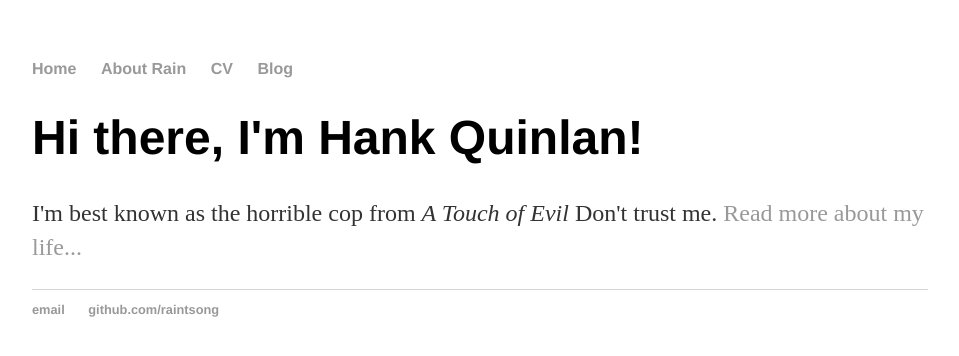
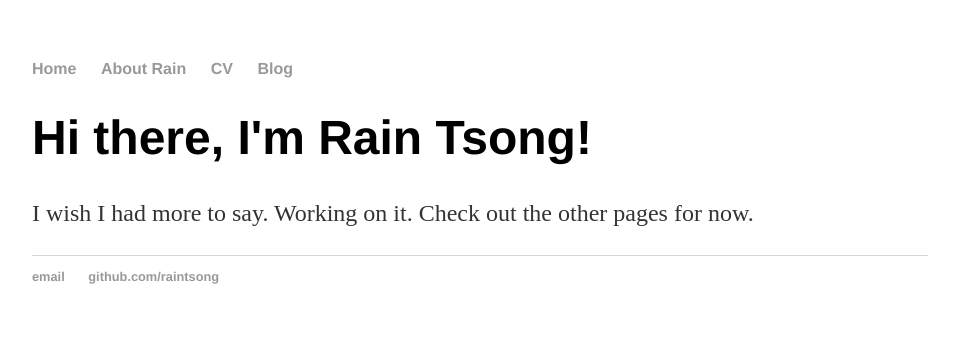
Before and after one commit to raintsong/raintsong.github.io, a Jekyll site: the page built from index.html, in a window 1280 px wide. Shown: the top 356 px of the page, without its empty margins (160-1119 px from the left). Built offline with Jekyll 4.4.1, drawn with Linux system fonts in a browser that asks for light colours.

Commit message:
Update index.html

```diff
--- a/index.html
+++ b/index.html
@@ -1,8 +1,8 @@
 ---
 layout: default
-title: Hank Quinlan, Horrible Cop
+title: Rain Tsong, artist, educator, researcher
 ---
 <div class="blurb">
-	<h1>Hi there, I'm Hank Quinlan!</h1>
-	<p>I'm best known as the horrible cop from <em>A Touch of Evil</em> Don't trust me. <a href="/about">Read more about my life...</a></p>
+	<h1>Hi there, I'm Rain Tsong!</h1>
+	<p>I wish I had more to say. Working on it. Check out the other pages for now.</p>
 </div><!-- /.blurb -->
```
